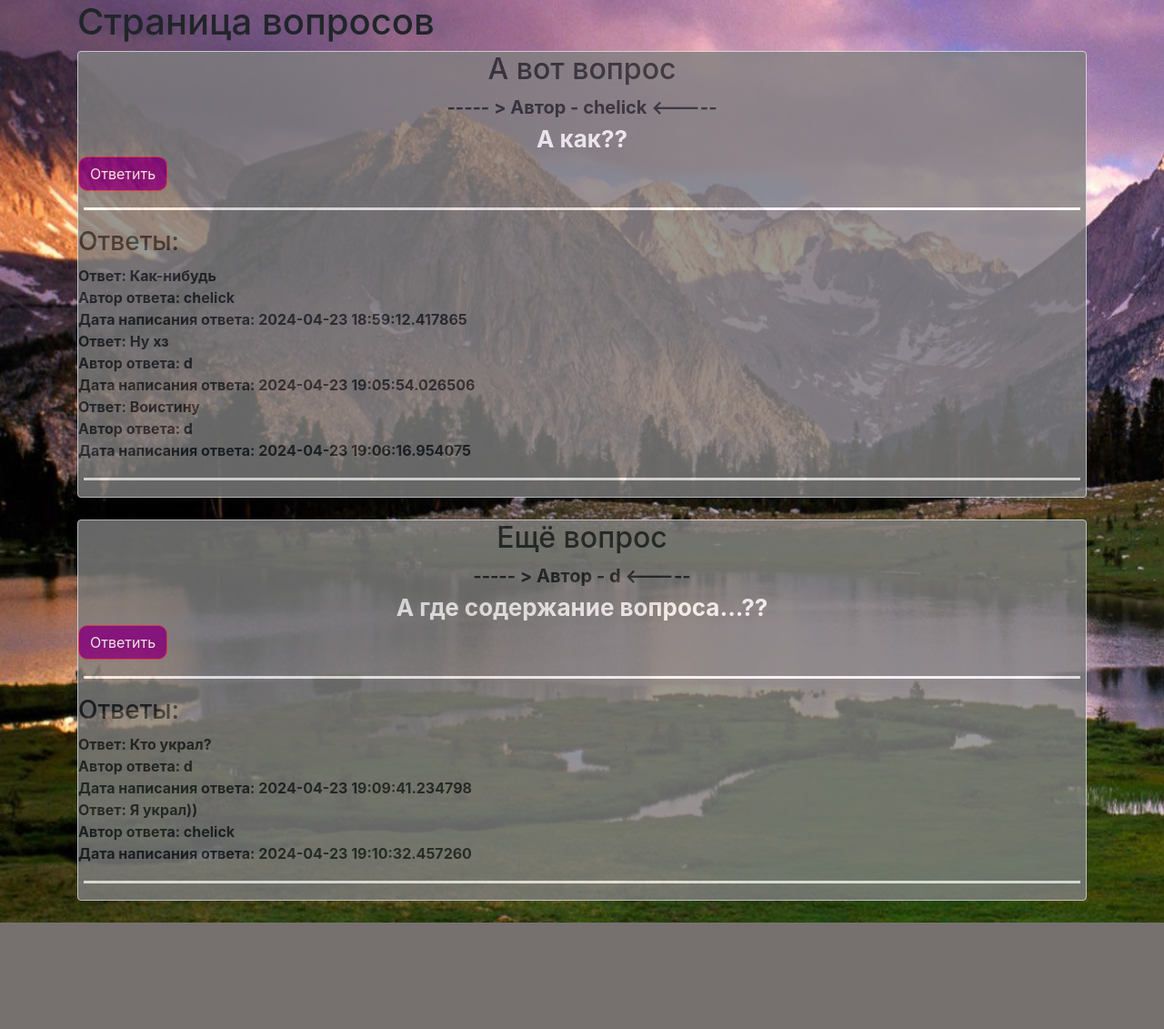
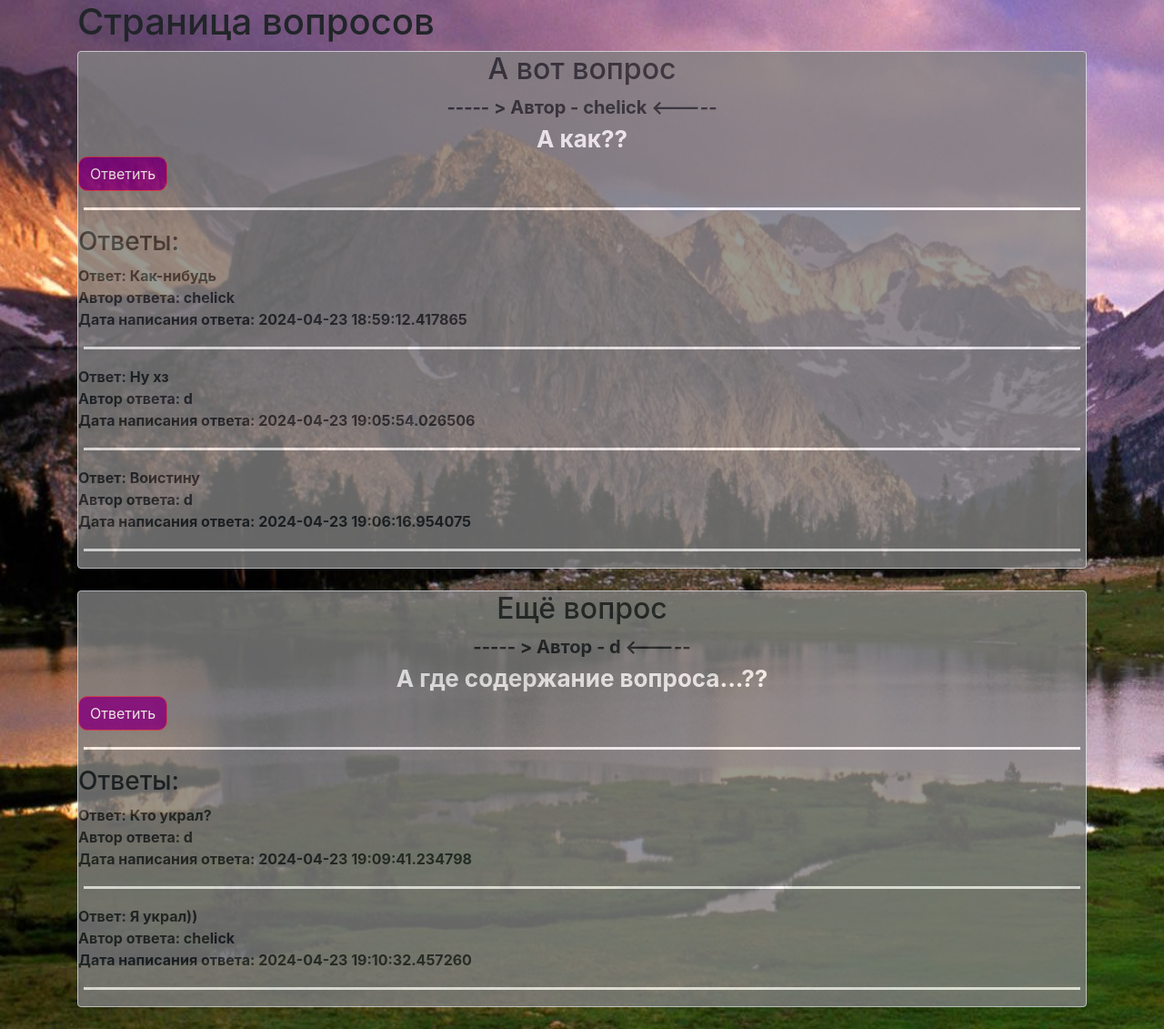
Before and after one commit to K0t1ch/flask_project, a Flask app: page /questions.html in a window 1280 px wide. Shown: the part 110-1241 px from the top of the page at 91% size. Before the commit the page ends 1124 px from the top, so only its background shows below. Run offline with Flask 3, Linux system fonts and the light colour scheme; data comes from the database, SQL or seed files in the repository; both versions use the stored data as it was after the commit; some libraries are stand-ins or nearby versions.

Commit message:
совершенно незначительный коммит
исправил незаметные баги
обновил базу данных

```diff
--- a/templates/questions.html
+++ b/templates/questions.html
@@ -40,11 +40,12 @@
             <button type="submit" class="btn btn-danger">Удалить</button>
         </form>
         {% endif %}
+        <hr style="height: 3px; width: 99%; border: 2px solid grey; background: white;">
     </div>
 
     {% endfor %}
     {% endif %}
-<hr style="height: 3px; width: 99%; border: 2px solid grey; background: white;">
+
     {% if current_user.is_authenticated and current_user == item.user %}
     <div>
         <a href="/news/{{ item.id }}" class="btn btn-danger">
```
Also changed, not shown: db/blogs.db (added).
